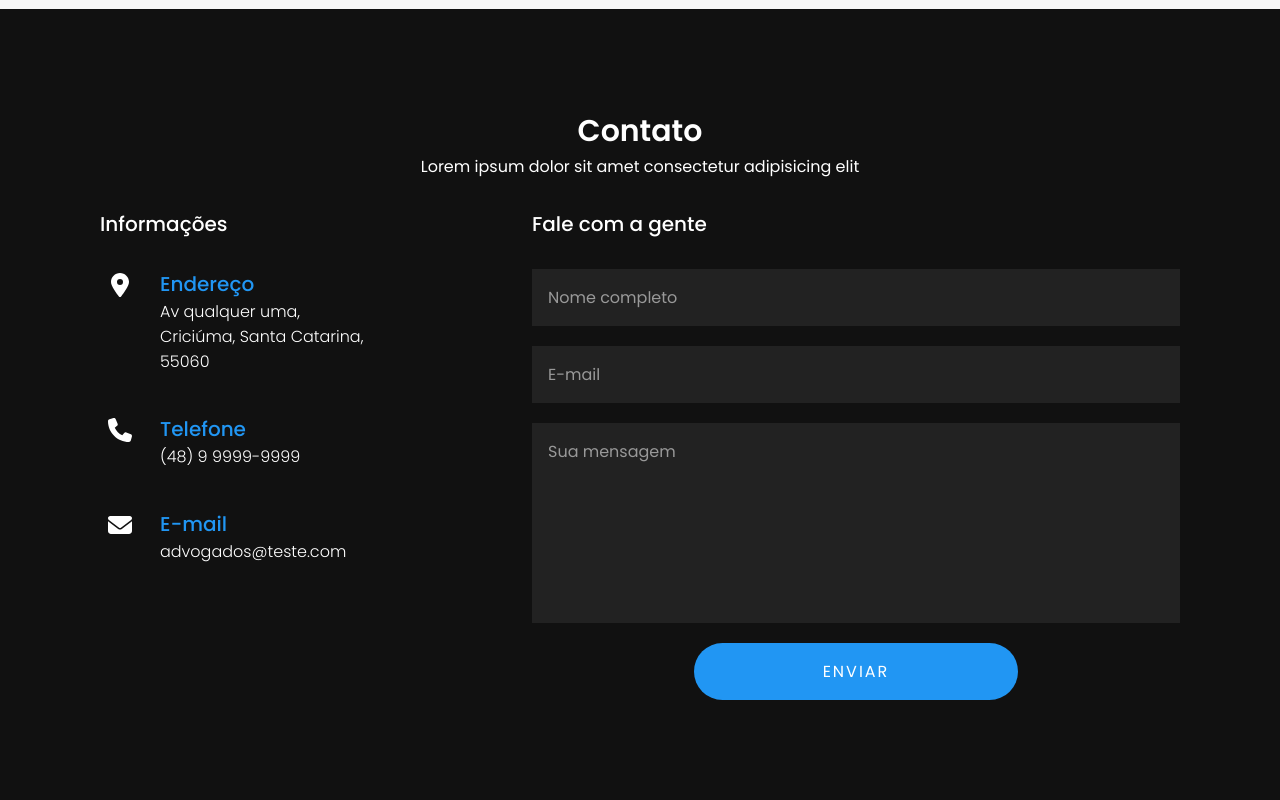
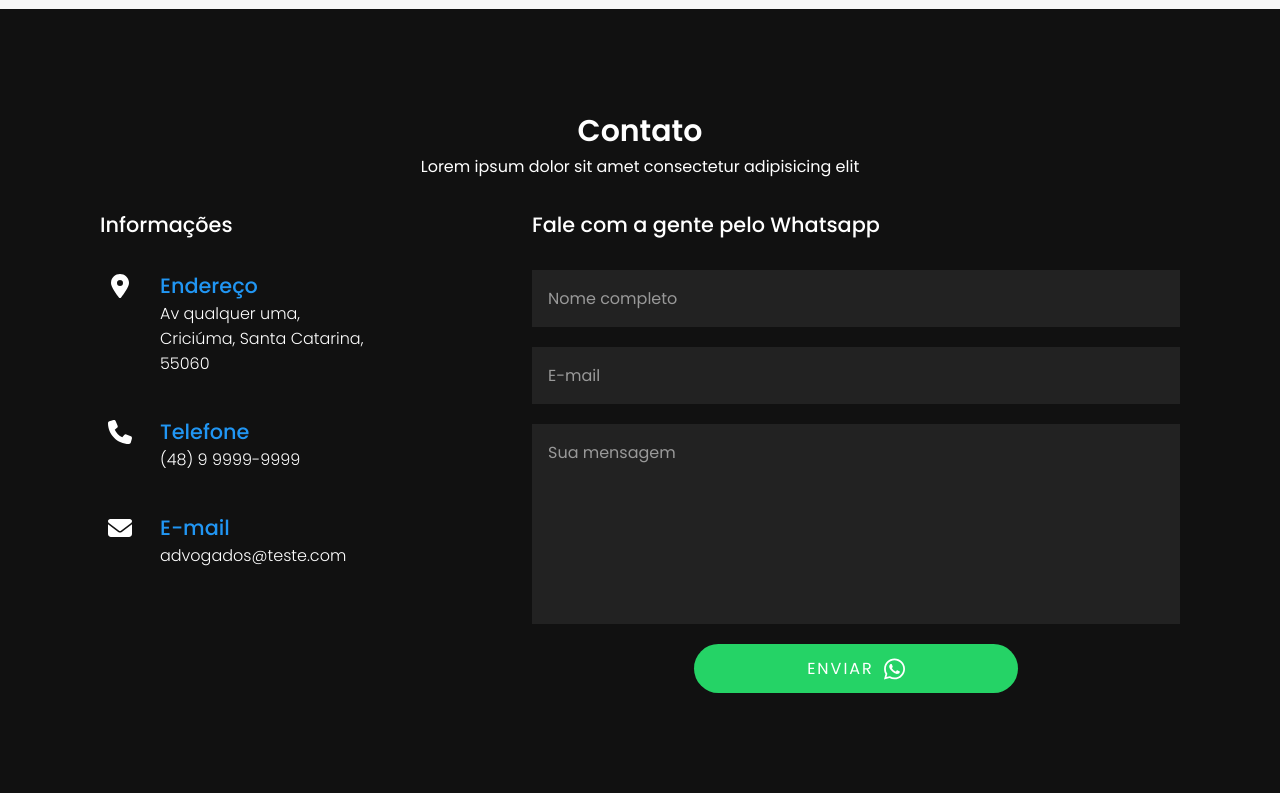
Before and after one commit to fjrbarros/lawyer-landing-page, a React (Vite) app: page / in a window 1280 px wide. Shown: the part 3784-4584 px from the top of the page. Built offline with nearby package versions, Linux system fonts and the light colour scheme.

Commit message:
send whatsapp text

```diff
--- a/src/pages/home/sub-components/contact/Contact.styles.tsx
+++ b/src/pages/home/sub-components/contact/Contact.styles.tsx
@@ -33,9 +33,12 @@ export const Form = styled.form`
 
 export const H3 = styled.h3`
   color: #fff;
-  font-size: 20px;
+  font-size: 1.3rem;
   font-weight: 500;
   margin-bottom: 10px;
+  @media (max-width: 600px) {
+    font-size: 1rem;
+  }
 `;
 
 export const InputBox = styled.div`
@@ -67,15 +70,26 @@ export const TextArea = styled(Input).attrs({ as: 'textarea' })`
   min-height: 200px;
 `;
 
-export const Submit = styled(Input).attrs({ type: 'submit' })`
+export const Submit = styled.button`
   max-width: 50%;
-  background-color: #2196f3;
+  background-color: #25d366;
   cursor: pointer;
+  padding: 12px;
+  font-size: 16px;
+  border: none;
+  color: #fff;
+  display: flex;
+  align-items: center;
+  justify-content: center;
   text-transform: uppercase;
   letter-spacing: 2px;
   border-radius: 30px;
   margin-left: 50%;
   transform: translate(-50%);
+  & > svg {
+    font-size: 1.5rem;
+    margin-left: 10px;
+  }
   @media (max-width: 600px) {
     padding: 8px;
   }
--- a/src/pages/home/sub-components/contact/ContactForm.tsx
+++ b/src/pages/home/sub-components/contact/ContactForm.tsx
@@ -1,6 +1,8 @@
 import { useState } from 'react';
 import { mountWhatsappUrl } from '../../../../utils/mountWhatsappUrl';
 import { validateContactForm } from '../../../../utils/validateContactForm';
+import { faWhatsapp } from '@fortawesome/free-brands-svg-icons';
+import { FontAwesomeIcon } from '@fortawesome/react-fontawesome';
 import * as Styles from './Contact.styles';
 
 export interface IContactForm {
@@ -39,7 +41,7 @@ export const ContactForm = () => {
   return (
     <Styles.FormBox id="contact-form">
       <Styles.Form onSubmit={handleSubmit}>
-        <Styles.H3>Fale com a gente</Styles.H3>
+        <Styles.H3>Fale com a gente pelo Whatsapp</Styles.H3>
         <Styles.InputBox>
           <Styles.Input
             type="text"
@@ -79,7 +81,10 @@ export const ContactForm = () => {
             <Styles.InputError>{errors.message}</Styles.InputError>
           )}
         </Styles.InputBox>
-        <Styles.Submit type="submit" value="Enviar" />
+        <Styles.Submit type="submit">
+          <span>Enviar</span>
+          <FontAwesomeIcon icon={faWhatsapp} />
+        </Styles.Submit>
       </Styles.Form>
     </Styles.FormBox>
   );
--- a/src/utils/mountWhatsappUrl.ts
+++ b/src/utils/mountWhatsappUrl.ts
@@ -1,7 +1,7 @@
 import { IContactForm } from '../pages/home/sub-components/contact/ContactForm';
 
 export const mountWhatsappUrl = (values: IContactForm) => {
-  let whatsappUrl = `https://wa.me/5548992007613/?text=`;
+  let whatsappUrl = `https://wa.me/5548991729253/?text=`;
   const message = encodeURIComponent(
     `Nome: ${values.name}\nE-mail: ${values.email}\nMensagem: ${values.message}`,
   );
```
